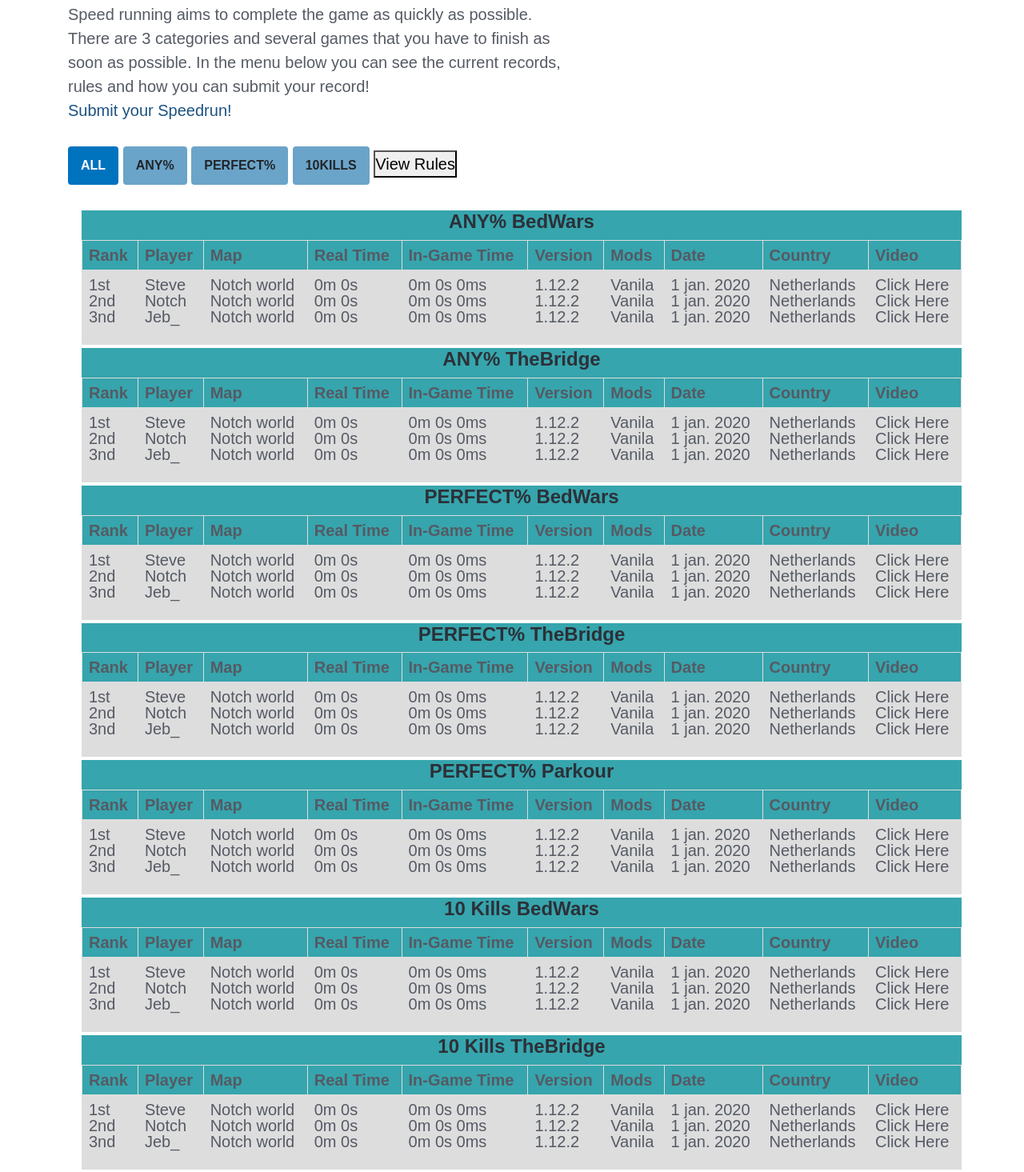
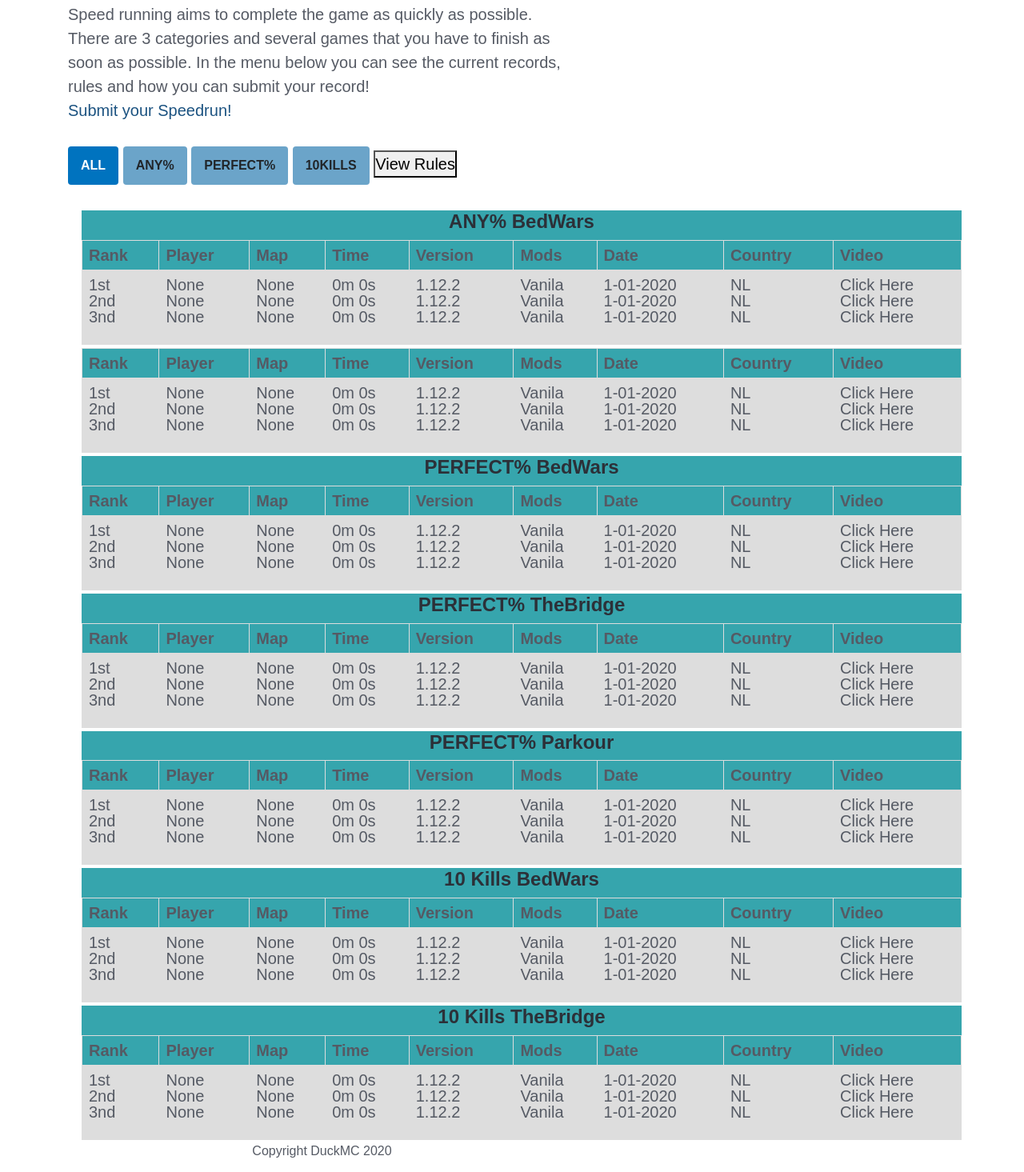
Before and after one commit to DuckMC/Speedruns, a plain HTML site: page index.html in a window 1280 px wide. Shown: the part 178-1643 px from the top of the page at 80% size. Drawn offline with nearby package versions, Linux system fonts and the light colour scheme.

Commit message:
Update index.html

```diff
--- a/index.html
+++ b/index.html
@@ -276,7 +276,7 @@
   <div class="modal-content">
     <span class="close">&times;</span>
     <p>
-➤ Must have video evidence and timer must be visible on screen.
+➤ Must have video evidence and time must be visible on screen.
 <br><br>
 ➤ No hacking, cheating, or bug abuse.
 <br><br>
@@ -339,8 +339,7 @@
     <th>Rank</th>
     <th>Player</th>
     <th>Map</th>
-    <th>Real Time</th>
-    <th>In-Game Time</th>
+    <th>Time</th>
     <th>Version</th>
     <th>Mods</th>
     <th>Date</th>
@@ -349,14 +348,13 @@
   </tr>
   <tr>
     <td><p>1st<br>2nd<br>3nd</p></td>
-    <td><p>Steve<br>Notch<br>Jeb_</p></td>
-    <td><p>Notch world<br>Notch world<br>Notch world</p></td>
+    <td><p>None<br>None<br>None</p></td>
+    <td><p>None<br>None<br>None</p></td>
     <td><p>0m 0s<br>0m 0s<br>0m 0s</p></td>
-    <td><p>0m 0s 0ms<br>0m 0s 0ms<br>0m 0s 0ms</p></td>
     <td><p>1.12.2<br>1.12.2<br>1.12.2</p></td>
     <td><p>Vanila<br>Vanila<br>Vanila</p></td>
-    <td><p>1 jan. 2020<br>1 jan. 2020<br>1 jan. 2020</p></td>
-    <td><p>Netherlands<br>Netherlands<br>Netherlands</p></td>
+    <td><p>1-01-2020<br>1-01-2020<br>1-01-2020</p></td>
+    <td><p>NL<br>NL<br>NL</p></td>
     <td><p>Click Here<br>Click Here<br>Click Here</p></td>
   </tr>
 </table>
@@ -367,12 +365,10 @@
   <div class="filterDiv ANY">
 <table>
   <tr>
-    <h4>ANY% TheBridge</h4>
     <th>Rank</th>
     <th>Player</th>
     <th>Map</th>
-    <th>Real Time</th>
-    <th>In-Game Time</th>
+    <th>Time</th>
     <th>Version</th>
     <th>Mods</th>
     <th>Date</th>
@@ -381,14 +377,13 @@
   </tr>
   <tr>
     <td><p>1st<br>2nd<br>3nd</p></td>
-    <td><p>Steve<br>Notch<br>Jeb_</p></td>
-    <td><p>Notch world<br>Notch world<br>Notch world</p></td>
+    <td><p>None<br>None<br>None</p></td>
+    <td><p>None<br>None<br>None</p></td>
     <td><p>0m 0s<br>0m 0s<br>0m 0s</p></td>
-    <td><p>0m 0s 0ms<br>0m 0s 0ms<br>0m 0s 0ms</p></td>
     <td><p>1.12.2<br>1.12.2<br>1.12.2</p></td>
     <td><p>Vanila<br>Vanila<br>Vanila</p></td>
-    <td><p>1 jan. 2020<br>1 jan. 2020<br>1 jan. 2020</p></td>
-    <td><p>Netherlands<br>Netherlands<br>Netherlands</p></td>
+    <td><p>1-01-2020<br>1-01-2020<br>1-01-2020</p></td>
+    <td><p>NL<br>NL<br>NL</p></td>
     <td><p>Click Here<br>Click Here<br>Click Here</p></td>
   </tr>
 </table>
@@ -400,11 +395,10 @@
 <table>
   <tr>
     <h4>PERFECT% BedWars</h4>
-    <th>Rank</th>
+     <th>Rank</th>
     <th>Player</th>
     <th>Map</th>
-    <th>Real Time</th>
-    <th>In-Game Time</th>
+    <th>Time</th>
     <th>Version</th>
     <th>Mods</th>
     <th>Date</th>
@@ -413,14 +407,13 @@
   </tr>
   <tr>
     <td><p>1st<br>2nd<br>3nd</p></td>
-    <td><p>Steve<br>Notch<br>Jeb_</p></td>
-    <td><p>Notch world<br>Notch world<br>Notch world</p></td>
+    <td><p>None<br>None<br>None</p></td>
+    <td><p>None<br>None<br>None</p></td>
     <td><p>0m 0s<br>0m 0s<br>0m 0s</p></td>
-    <td><p>0m 0s 0ms<br>0m 0s 0ms<br>0m 0s 0ms</p></td>
     <td><p>1.12.2<br>1.12.2<br>1.12.2</p></td>
     <td><p>Vanila<br>Vanila<br>Vanila</p></td>
-    <td><p>1 jan. 2020<br>1 jan. 2020<br>1 jan. 2020</p></td>
-    <td><p>Netherlands<br>Netherlands<br>Netherlands</p></td>
+    <td><p>1-01-2020<br>1-01-2020<br>1-01-2020</p></td>
+    <td><p>NL<br>NL<br>NL</p></td>
     <td><p>Click Here<br>Click Here<br>Click Here</p></td>
   </tr>
 </table>
@@ -435,8 +428,7 @@
     <th>Rank</th>
     <th>Player</th>
     <th>Map</th>
-    <th>Real Time</th>
-    <th>In-Game Time</th>
+    <th>Time</th>
     <th>Version</th>
     <th>Mods</th>
     <th>Date</th>
@@ -445,14 +437,13 @@
   </tr>
   <tr>
     <td><p>1st<br>2nd<br>3nd</p></td>
-    <td><p>Steve<br>Notch<br>Jeb_</p></td>
-    <td><p>Notch world<br>Notch world<br>Notch world</p></td>
+    <td><p>None<br>None<br>None</p></td>
+    <td><p>None<br>None<br>None</p></td>
     <td><p>0m 0s<br>0m 0s<br>0m 0s</p></td>
-    <td><p>0m 0s 0ms<br>0m 0s 0ms<br>0m 0s 0ms</p></td>
     <td><p>1.12.2<br>1.12.2<br>1.12.2</p></td>
     <td><p>Vanila<br>Vanila<br>Vanila</p></td>
-    <td><p>1 jan. 2020<br>1 jan. 2020<br>1 jan. 2020</p></td>
-    <td><p>Netherlands<br>Netherlands<br>Netherlands</p></td>
+    <td><p>1-01-2020<br>1-01-2020<br>1-01-2020</p></td>
+    <td><p>NL<br>NL<br>NL</p></td>
     <td><p>Click Here<br>Click Here<br>Click Here</p></td>
   </tr>
 </table>
@@ -464,11 +455,10 @@
 <table>
   <tr>
     <h4>PERFECT% Parkour</h4>
-    <th>Rank</th>
+     <th>Rank</th>
     <th>Player</th>
     <th>Map</th>
-    <th>Real Time</th>
-    <th>In-Game Time</th>
+    <th>Time</th>
     <th>Version</th>
     <th>Mods</th>
     <th>Date</th>
@@ -477,14 +467,13 @@
   </tr>
   <tr>
     <td><p>1st<br>2nd<br>3nd</p></td>
-    <td><p>Steve<br>Notch<br>Jeb_</p></td>
-    <td><p>Notch world<br>Notch world<br>Notch world</p></td>
+    <td><p>None<br>None<br>None</p></td>
+    <td><p>None<br>None<br>None</p></td>
     <td><p>0m 0s<br>0m 0s<br>0m 0s</p></td>
-    <td><p>0m 0s 0ms<br>0m 0s 0ms<br>0m 0s 0ms</p></td>
     <td><p>1.12.2<br>1.12.2<br>1.12.2</p></td>
     <td><p>Vanila<br>Vanila<br>Vanila</p></td>
-    <td><p>1 jan. 2020<br>1 jan. 2020<br>1 jan. 2020</p></td>
-    <td><p>Netherlands<br>Netherlands<br>Netherlands</p></td>
+    <td><p>1-01-2020<br>1-01-2020<br>1-01-2020</p></td>
+    <td><p>NL<br>NL<br>NL</p></td>
     <td><p>Click Here<br>Click Here<br>Click Here</p></td>
   </tr>
 </table>
@@ -499,8 +488,7 @@
     <th>Rank</th>
     <th>Player</th>
     <th>Map</th>
-    <th>Real Time</th>
-    <th>In-Game Time</th>
+    <th>Time</th>
     <th>Version</th>
     <th>Mods</th>
     <th>Date</th>
@@ -509,14 +497,13 @@
   </tr>
   <tr>
     <td><p>1st<br>2nd<br>3nd</p></td>
-    <td><p>Steve<br>Notch<br>Jeb_</p></td>
-    <td><p>Notch world<br>Notch world<br>Notch world</p></td>
+    <td><p>None<br>None<br>None</p></td>
+    <td><p>None<br>None<br>None</p></td>
     <td><p>0m 0s<br>0m 0s<br>0m 0s</p></td>
-    <td><p>0m 0s 0ms<br>0m 0s 0ms<br>0m 0s 0ms</p></td>
     <td><p>1.12.2<br>1.12.2<br>1.12.2</p></td>
     <td><p>Vanila<br>Vanila<br>Vanila</p></td>
-    <td><p>1 jan. 2020<br>1 jan. 2020<br>1 jan. 2020</p></td>
-    <td><p>Netherlands<br>Netherlands<br>Netherlands</p></td>
+    <td><p>1-01-2020<br>1-01-2020<br>1-01-2020</p></td>
+    <td><p>NL<br>NL<br>NL</p></td>
     <td><p>Click Here<br>Click Here<br>Click Here</p></td>
   </tr>
 </table>
@@ -530,8 +517,7 @@
     <th>Rank</th>
     <th>Player</th>
     <th>Map</th>
-    <th>Real Time</th>
-    <th>In-Game Time</th>
+    <th>Time</th>
     <th>Version</th>
     <th>Mods</th>
     <th>Date</th>
@@ -540,14 +526,13 @@
   </tr>
   <tr>
     <td><p>1st<br>2nd<br>3nd</p></td>
-    <td><p>Steve<br>Notch<br>Jeb_</p></td>
-    <td><p>Notch world<br>Notch world<br>Notch world</p></td>
+    <td><p>None<br>None<br>None</p></td>
+    <td><p>None<br>None<br>None</p></td>
     <td><p>0m 0s<br>0m 0s<br>0m 0s</p></td>
-    <td><p>0m 0s 0ms<br>0m 0s 0ms<br>0m 0s 0ms</p></td>
     <td><p>1.12.2<br>1.12.2<br>1.12.2</p></td>
     <td><p>Vanila<br>Vanila<br>Vanila</p></td>
-    <td><p>1 jan. 2020<br>1 jan. 2020<br>1 jan. 2020</p></td>
-    <td><p>Netherlands<br>Netherlands<br>Netherlands</p></td>
+    <td><p>1-01-2020<br>1-01-2020<br>1-01-2020</p></td>
+    <td><p>NL<br>NL<br>NL</p></td>
     <td><p>Click Here<br>Click Here<br>Click Here</p></td>
   </tr>
 </table>
@@ -777,6 +762,5 @@
 }
 </script>
 </body>
-<p>(Page may not be available on some devices)</p>
 <br><br><br><center><p>Copyright DuckMC 2020</p></center>
 </html>
```
